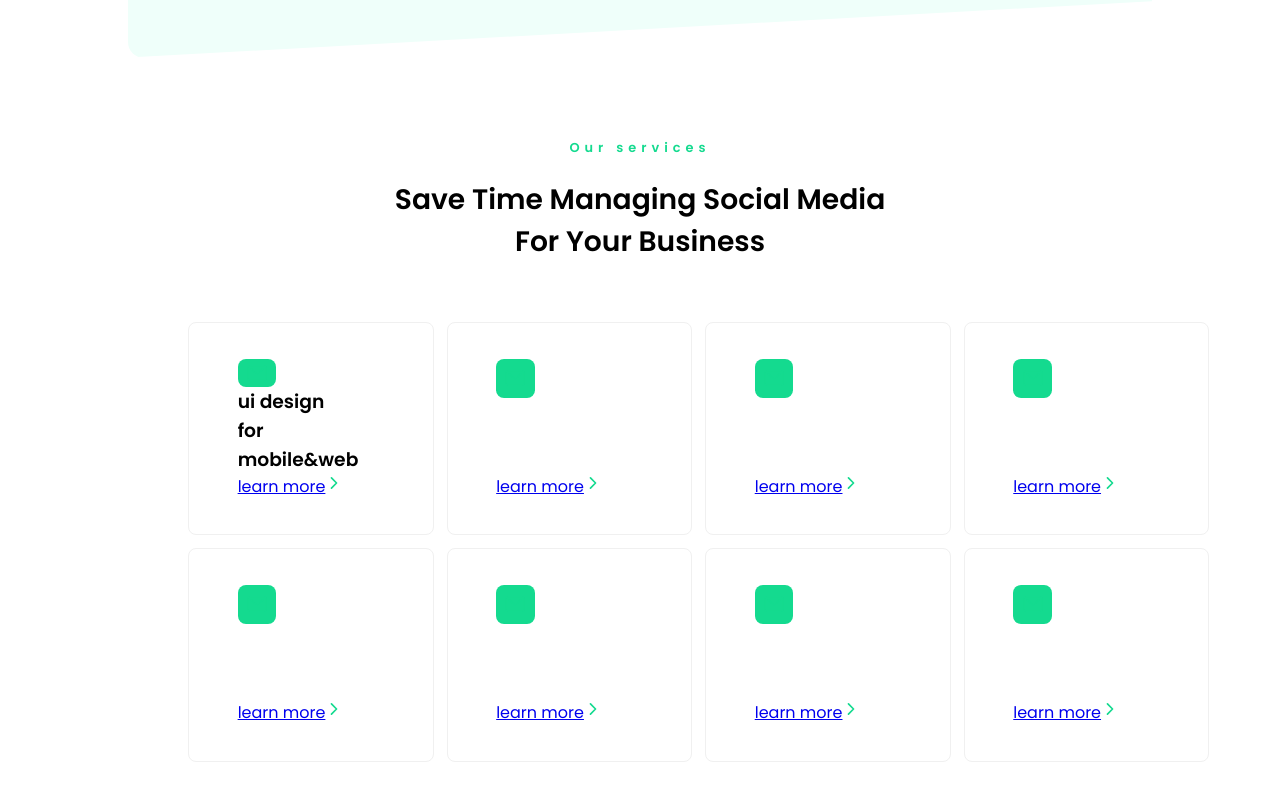
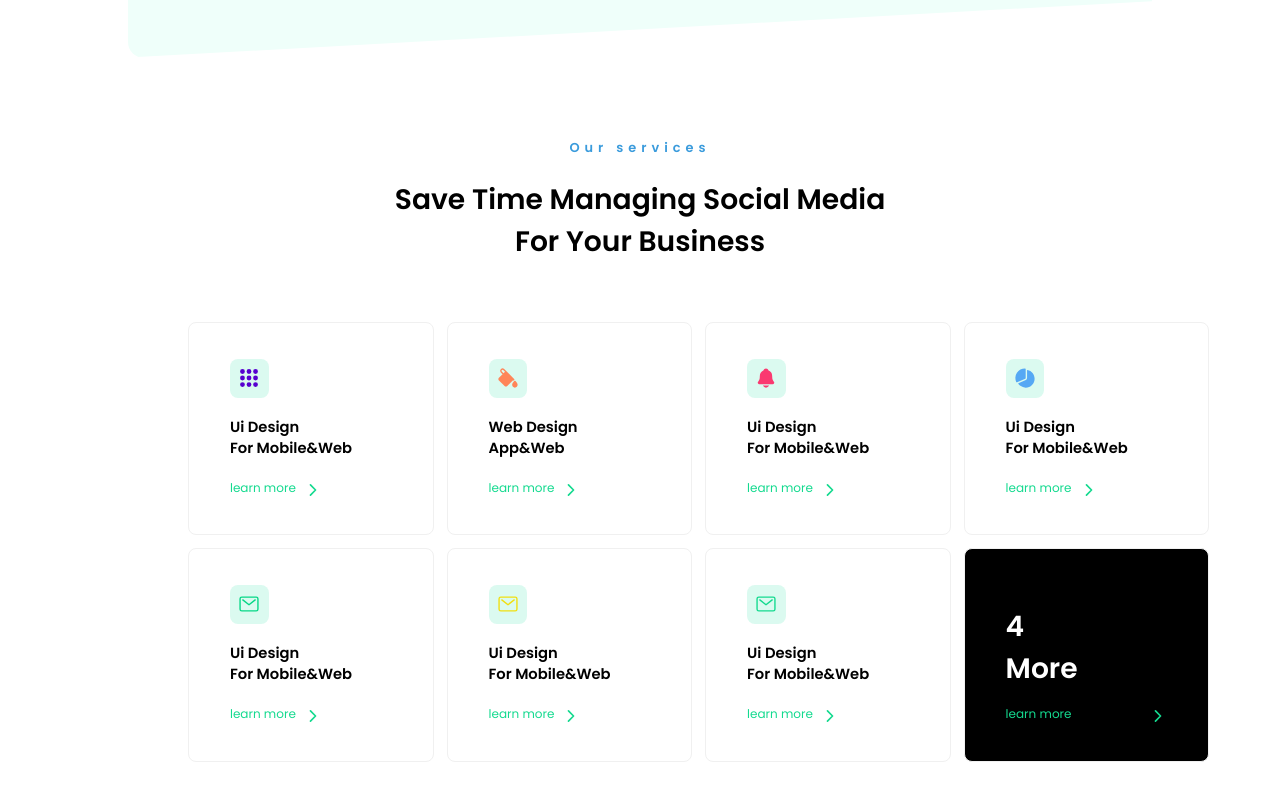
Before and after one commit to mkfuentes/revorn, a React (Create React App) app in the folder landing/: page / in a window 1280 px wide. Shown: the part 626-1426 px from the top of the page. Built offline with nearby package versions, Linux system fonts and the light colour scheme.

Commit message:
retoques css

```diff
--- a/landing/src/App.js
+++ b/landing/src/App.js
@@ -8,7 +8,7 @@ function App() {
   return (
     < >
       <header>
-      <div className="logo_wrapper">dev <span>amit</span></div>
+      <div className="logo_wrapper">R<span>EV</span>ORN</div>
       <div className="menu_container">
       <span>
         <IconContext.Provider value={{color:"#000", size:"18px", className:"icons_container"}}>
--- a/landing/src/App.scss
+++ b/landing/src/App.scss
@@ -6,6 +6,7 @@
 }
 $light_green:#effffa;
 $dark_green:#14da8f;
+$summer_sky:#3a9bdc;
 $black:#000;
 $white:#fff;
 
@@ -34,7 +35,7 @@ header{
     font-size: 32px;
     font-weight: 600;
     span {
-      color: $dark_green;
+      color: $summer_sky
     }
   }
   .menu_container{
@@ -206,7 +207,7 @@ header{
     .service_title{
       display: block;
       text-align: center;
-      color:$dark_green;
+      color:$summer_sky;
       text-transform: upppercase;
       letter-spacing: 5px;
       font-size: 1.01vw;
@@ -239,7 +240,7 @@ header{
     border: 1px solid #f0f0f0;
     border-radius: 8px;
     background-color: $white;
-    padding: 2.8vw 3.8vw;
+    padding: 2.8vw 3.2vw;
     height: 16.67vw;
     position: relative;
     top:0;
@@ -273,9 +274,29 @@ header{
       display: inline-flex;
       justify-content: center;
       align-items: center;
-      background-color: $dark_green;
+      background-color: #14da9f27;
       color: $white;
       border-radius: 8px;
+    }
+    h3{
+      font-size: 1.15vw;
+      font-weight: 600;
+      color:$black;
+      text-transform: capitalize;
+    }
+    a{
+      display: inline-flex;
+      justify-content: flex-start;
+      font-size: .94vw;
+      color: $dark_green;
+      text-decoration: none;
+      align-items: center;
+      span{
+        margin-right: 8px;
+      }
+      svg{
+        margin-top: 3px;
+      }
     }
   }
 
--- a/landing/src/components/Card.js
+++ b/landing/src/components/Card.js
@@ -11,8 +11,78 @@ function Card () {
       </div>
       <div className="service_card">
         <div className="card">
-          <span className="service_icon" style={{backgroundColor:"ddfbf9"}}>
-            <IconContext.Provider value={{ color: "#14da8f", size: "22px" }}>
+          <span className="service_icon" style={{backgroundColor:"e7daf8"}}>
+            <IconContext.Provider value={{ color: "#5700cf", size: "22px" }}>
+              <IoApps/>
+            </IconContext.Provider>
+          </span>
+          <h3>ui design <br />for mobile&web</h3>
+          <a href="#">
+            <span>learn more</span>
+            <IconContext.Provider value={{ color: "#14da8f", size: "18px" }}>
+              <IoChevronForward/>
+            </IconContext.Provider>
+          </a>
+        </div>
+        <div className="card">
+          <span className="service_icon" style={{backgroundColor:"ffede6"}}>
+            <IconContext.Provider value={{ color: "#ff8559", size: "22px" }}>
+              <IoColorFill/>
+            </IconContext.Provider>
+          </span>
+          <h3>web design <br />app&web</h3>
+          <a href="#">
+            <span>learn more</span>
+            <IconContext.Provider value={{ color: "#14da8f", size: "18px" }}>
+              <IoChevronForward/>
+            </IconContext.Provider>
+          </a>
+        </div>
+        <div className="card">
+          <span className="service_icon" style={{backgroundColor:"ffele9"}}>
+            <IconContext.Provider value={{ color: "#fa3970", size: "22px" }}>
+              <IoNotifications/>
+            </IconContext.Provider>
+          </span>
+          <h3>ui design <br />for mobile&web</h3>
+          <a href="#">
+            <span>learn more</span>
+            <IconContext.Provider value={{ color: "#14da8f", size: "18px" }}>
+              <IoChevronForward/>
+            </IconContext.Provider>
+          </a>
+        </div>
+        <div className="card">
+          <span className="service_icon" style={{backgroundColor:"dcedff"}}>
+            <IconContext.Provider value={{ color: "#56a8f4", size: "22px" }}>
+              <IoPieChart/>
+            </IconContext.Provider>
+          </span>
+          <h3>ui design <br />for mobile&web</h3>
+          <a href="#">
+            <span>learn more</span>
+            <IconContext.Provider value={{ color: "#14da8f", size: "18px" }}>
+              <IoChevronForward/>
+            </IconContext.Provider>
+          </a>
+        </div>
+        <div className="card">
+          <span className="service_icon" style={{backgroundColor:"dbf9ed"}}>
+            <IconContext.Provider value={{ color: "#06d786", size: "22px" }}>
+              <IoMailOutline/>
+            </IconContext.Provider>
+          </span>
+          <h3>ui design <br />for mobile&web</h3>
+          <a href="#">
+            <span>learn more</span>
+            <IconContext.Provider value={{ color: "#14da8f", size: "18px" }}>
+              <IoChevronForward/>
+            </IconContext.Provider>
+          </a>
+        </div>
+        <div className="card">
+          <span className="service_icon" style={{backgroundColor:"fffada"}}>
+            <IconContext.Provider value={{ color: "#f1df11", size: "22px" }}>
               <IoMailOutline/>
             </IconContext.Provider>
           </span>
@@ -30,6 +100,7 @@ function Card () {
               <IoMailOutline/>
             </IconContext.Provider>
           </span>
+          <h3>ui design <br />for mobile&web</h3>
           <a href="#">
             <span>learn more</span>
             <IconContext.Provider value={{ color: "#14da8f", size: "18px" }}>
@@ -37,77 +108,9 @@ function Card () {
             </IconContext.Provider>
           </a>
         </div>
-        <div className="card">
-          <span className="service_icon" style={{backgroundColor:"ddfbf9"}}>
-            <IconContext.Provider value={{ color: "#14da8f", size: "22px" }}>
-              <IoMailOutline/>
-            </IconContext.Provider>
-          </span>
-          <a href="#">
-            <span>learn more</span>
-            <IconContext.Provider value={{ color: "#14da8f", size: "18px" }}>
-              <IoChevronForward/>
-            </IconContext.Provider>
-          </a>
-        </div>
-        <div className="card">
-          <span className="service_icon" style={{backgroundColor:"ddfbf9"}}>
-            <IconContext.Provider value={{ color: "#14da8f", size: "22px" }}>
-              <IoMailOutline/>
-            </IconContext.Provider>
-          </span>
-          <a href="#">
-            <span>learn more</span>
-            <IconContext.Provider value={{ color: "#14da8f", size: "18px" }}>
-              <IoChevronForward/>
-            </IconContext.Provider>
-          </a>
-        </div>
-        <div className="card">
-          <span className="service_icon" style={{backgroundColor:"ddfbf9"}}>
-            <IconContext.Provider value={{ color: "#14da8f", size: "22px" }}>
-              <IoMailOutline/>
-            </IconContext.Provider>
-          </span>
-          <a href="#">
-            <span>learn more</span>
-            <IconContext.Provider value={{ color: "#14da8f", size: "18px" }}>
-              <IoChevronForward/>
-            </IconContext.Provider>
-          </a>
-        </div>
-        <div className="card">
-          <span className="service_icon" style={{backgroundColor:"ddfbf9"}}>
-            <IconContext.Provider value={{ color: "#14da8f", size: "22px" }}>
-              <IoMailOutline/>
-            </IconContext.Provider>
-          </span>
-          <a href="#">
-            <span>learn more</span>
-            <IconContext.Provider value={{ color: "#14da8f", size: "18px" }}>
-              <IoChevronForward/>
-            </IconContext.Provider>
-          </a>
-        </div>
-        <div className="card">
-          <span className="service_icon" style={{backgroundColor:"ddfbf9"}}>
-            <IconContext.Provider value={{ color: "#14da8f", size: "22px" }}>
-              <IoMailOutline/>
-            </IconContext.Provider>
-          </span>
-          <a href="#">
-            <span>learn more</span>
-            <IconContext.Provider value={{ color: "#14da8f", size: "18px" }}>
-              <IoChevronForward/>
-            </IconContext.Provider>
-          </a>
-        </div>
-        <div className="card">
-          <span className="service_icon" style={{backgroundColor:"ddfbf9"}}>
-            <IconContext.Provider value={{ color: "#14da8f", size: "22px" }}>
-              <IoMailOutline/>
-            </IconContext.Provider>
-          </span>
+        <div className="card dark">
+<h2>4 <br /> More</h2>
+          <h3>And More</h3>
           <a href="#">
             <span>learn more</span>
             <IconContext.Provider value={{ color: "#14da8f", size: "18px" }}>
```
